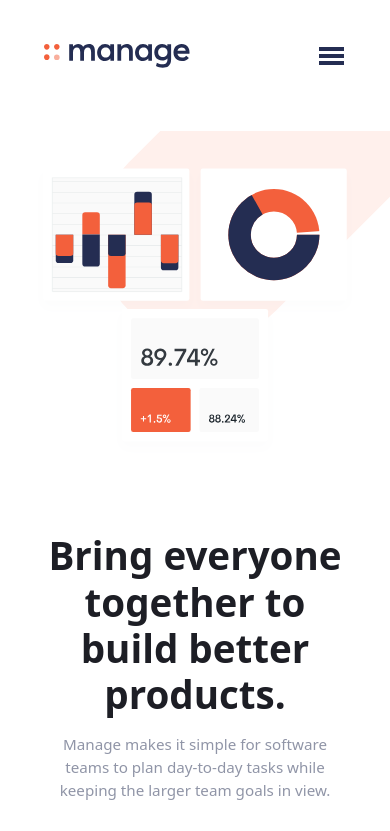
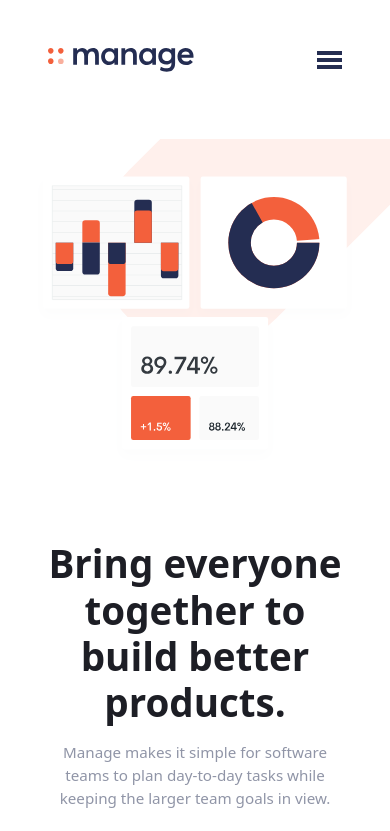
Before and after one commit to Code-Beaker/manage-landing-page-code-beaker, a website built with Vite: page app/index.html in a window 390 px wide. Shown: the top 831 px of the page. Built offline with nearby package versions, Linux system fonts and the light colour scheme.

Commit message:
add toggle icon change and fix some layout issues

```diff
--- a/app/main.js
+++ b/app/main.js
@@ -31,6 +31,12 @@ form.addEventListener("submit", (e) => {
 // Toggle Navigation Menu
 navigationToggleButton.addEventListener("click", () => {
   navigationLinks.classList.toggle("links-show");
+
+  if (navigationLinks.classList.contains("links-show")) {
+    toggleIcon.src = "./assets/images/icon-close.svg";
+  } else {
+    toggleIcon.src = "./assets/images/icon-hamburger.svg";
+  }
 });
 
 // Slides
--- a/app/scss/style.scss
+++ b/app/scss/style.scss
@@ -19,13 +19,17 @@ body {
     display: flex;
     justify-content: space-between;
     align-items: center;
-    width: 100%;
+    width: fit-content;
+
+    @media screen and (width < 50rem) {
+      width: 100%;
+    }
   }
 
   #{&}__brand {
     display: block;
     border-radius: 0.125rem;
-    padding: 0.25rem;
+    padding: 0.5rem;
     outline-offset: 0.125rem;
 
     &:focus-visible {
@@ -35,11 +39,23 @@ body {
 
   // Toggle Button
   #{&}__toggle-btn {
-    display: block;
+    display: none;
     border: none;
     outline: none;
-    outline-offset: 0.125rem;
+    cursor: pointer;
+    outline-offset: 0.25rem;
+    border-radius: 0.25rem;
+    padding: 0.5rem;
     background-color: transparent;
+    transition: 0.125s ease;
+
+    @media screen and (width < 50rem) {
+      display: block;
+    }
+
+    &:focus {
+      background-color: m.color(neutral__pale-blue);
+    }
 
     &:focus-visible {
       outline: 0.125rem dashed currentColor;
```
